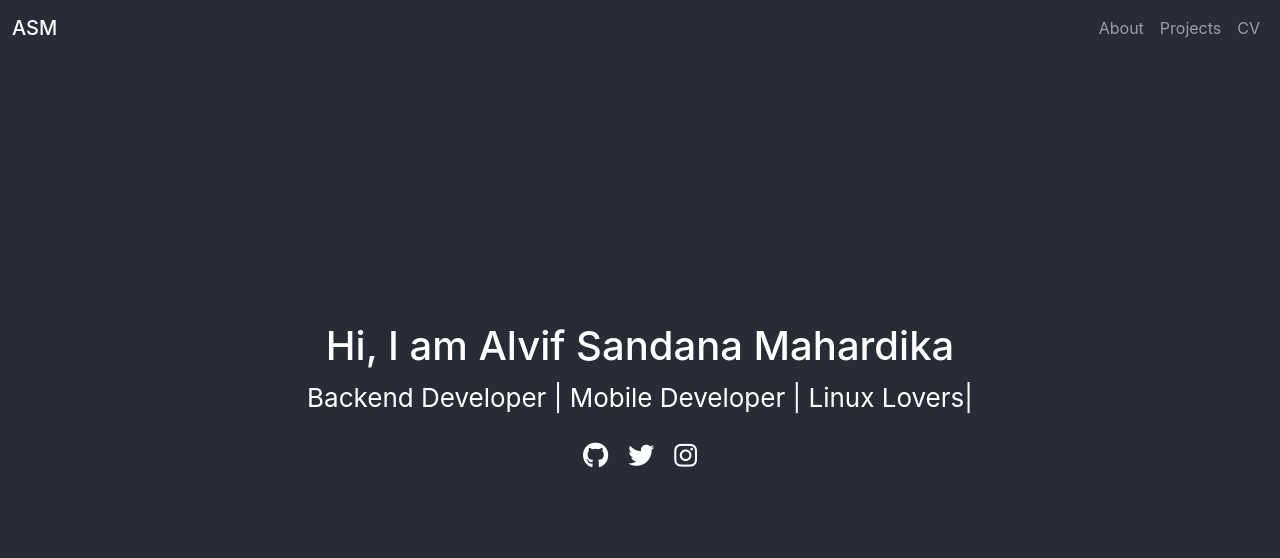
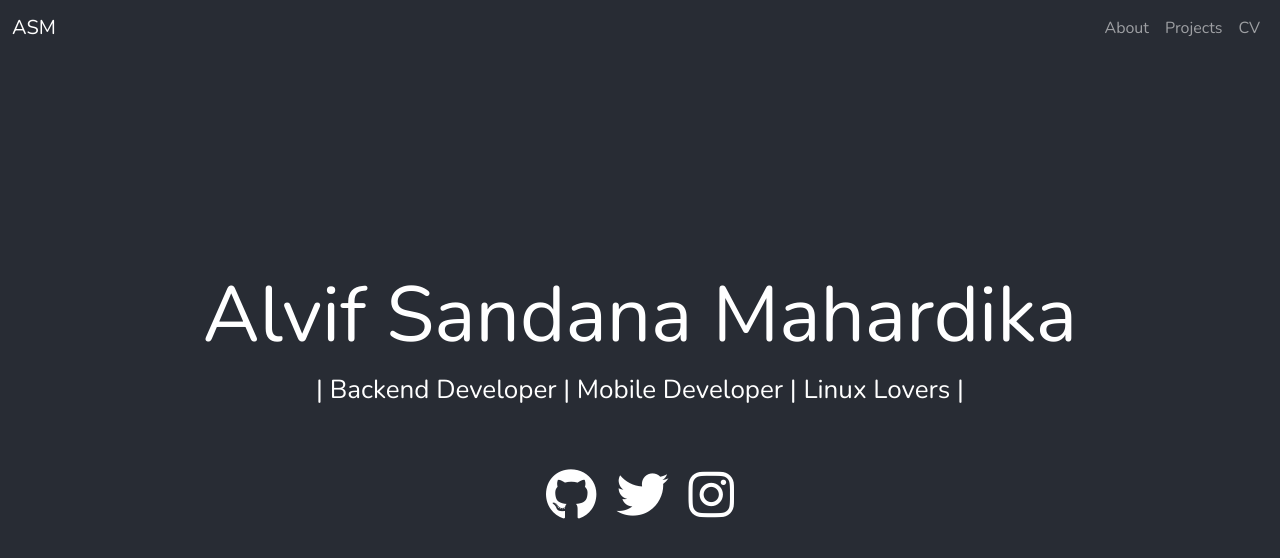
Before and after one commit to AlvifSandana/alvifsandana.github.io, a React (Create React App) app: page / in a window 1280 px wide. Shown: the top 558 px of the page. Built offline with nearby package versions, Linux system fonts and the light colour scheme; the HTML template or start-up script is replaced by a standard one.

Commit message:
add font

```diff
--- a/public/index.html
+++ b/public/index.html
@@ -24,6 +24,8 @@
       work correctly both with client-side routing and a non-root public URL.
       Learn how to configure a non-root public URL by running `npm run build`.
     -->
+    <link rel="preconnect" href="https://fonts.gstatic.com">
+    <link href="https://fonts.googleapis.com/css2?family=Nunito:wght@300&display=swap" rel="stylesheet">
     <link href="https://cdn.jsdelivr.net/npm/bootstrap@5.0.0-beta3/dist/css/bootstrap.min.css" rel="stylesheet" integrity="sha384-eOJMYsd53ii+scO/bJGFsiCZc+5NDVN2yr8+0RDqr0Ql0h+rP48ckxlpbzKgwra6" crossorigin="anonymous">
     <script src="https://cdn.jsdelivr.net/npm/bootstrap@5.0.0-beta3/dist/js/bootstrap.bundle.min.js" integrity="sha384-JEW9xMcG8R+pH31jmWH6WWP0WintQrMb4s7ZOdauHnUtxwoG2vI5DkLtS3qm9Ekf" crossorigin="anonymous"></script>
     <script src="https://kit.fontawesome.com/9b64a85628.js" crossorigin="anonymous"></script>
--- a/src/App.css
+++ b/src/App.css
@@ -1,3 +1,12 @@
+html{
+  scroll-behavior: smooth;
+}
+
+body{
+  font-family: 'Nunito', sans-serif;
+  -webkit-font-smoothing: antialiased;
+}
+
 .App {
   text-align: center;
 }
@@ -19,9 +28,22 @@
 }
 
 .icons-social i {
+  margin-top: 50px;
   padding: 10px;
-  font-size: 1,8em;
+  font-size: 2em;
   color: white;
+  -webkit-transition: color 1s ease-out;
+  -moz-transition: color 1s ase-out;
+  -o-transition: color 1s ease-out;
+  transition: color 1s ease-out;
+}
+
+.icons-social i:hover{
+  color: #26b7e0;
+}
+
+.myname{
+  font-size: 3em;
 }
 
 .nav{
--- a/src/App.js
+++ b/src/App.js
@@ -5,7 +5,6 @@ import About from "./pages/About";
 import CurriculumVitae from "./pages/CurriculumVitae";
 import Home from "./pages/Home";
 import Projects from "./pages/Projects";
-import Posts from './pages/Posts';
 
 function App() {
   return (
--- a/src/config.json
+++ b/src/config.json
@@ -1,7 +1,7 @@
 {
     "about": "Lorem ipsum dolor sit amet, consectetur adipiscing elit. Fusce fermentum dignissim tellus at interdum. Ut mi erat, bibendum eu gravida quis, mattis dictum orci. Sed pharetra lacus odio, ac sagittis enim posuere at. Proin sit amet arcu ultricies, dictum erat vitae, tempus eros. Maecenas elementum massa in nunc porta, semper viverra leo porta. Donec egestas nunc sapien, eu pretium elit lacinia et. Morbi rhoncus, nisi eget tempus accumsan, dolor erat suscipit purus, at faucibus arcu risus ultricies diam. Donec finibus metus et luctus lacinia. Duis ornare ex ipsum, non sodales purus scelerisque eu. Aenean consectetur tellus id rutrum rutrum. Nulla commodo eros non consectetur efficitur. Ut tincidunt tortor odio, non finibus tortor ornare vel. Ut eget rutrum turpis, non vulputate lorem. Sed vel sem eget lectus laoreet facilisis quis sit amet nisi. Fusce interdum luctus neque in aliquet. Morbi id odio quam.",
     "fullname": "Alvif Sandana Mahardika",
-    "description": "Backend Developer | Mobile Developer | Linux Lovers",
+    "description": "| Backend Developer | Mobile Developer | Linux Lovers ",
     "icons": [
         {
             "img": "fa-github",
--- a/src/pages/Home.js
+++ b/src/pages/Home.js
@@ -7,12 +7,12 @@ function Home(){
     return (
       <div className="App">
         <header className="App-header">
-          <p>
-            <h1 className="myname">Hi, I am {config.fullname}</h1>
+
+            <h1 className="myname">{config.fullname}</h1>
             <Typist>
               <span>{config.description}</span>
             </Typist>
-          </p>
+
           <div className="icons-social">
             {config.icons.map((icon, i) => (
               <a
```
